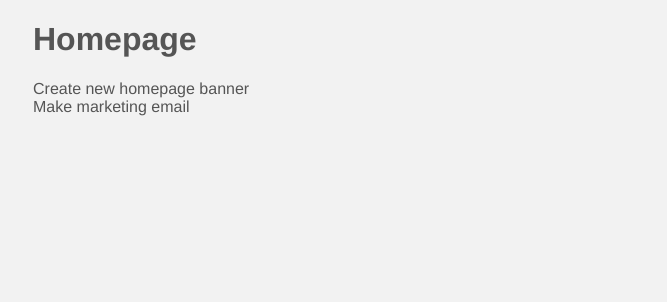
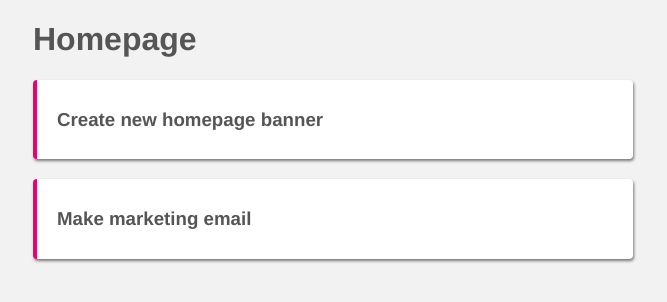
Before and after one commit to SeadSilajdzic/project-planner-vue, a Vue app: page / in a window 1280 px wide. Shown: the top 302 px of the page, without its empty margins (307-974 px from the left). Built offline with nearby package versions, Linux system fonts and the light colour scheme; data requests are answered from the project's data file.

Commit message:
single project component display

```diff
--- a/data/db.json
+++ b/data/db.json
@@ -3,13 +3,13 @@
         {
             "id": 1,
             "title": "Create new homepage banner",
-            "details": "Lorem ipsum",
+            "details": "Lorem ipsum 1",
             "complete": false
         },
         {
             "id": 2,
             "title": "Make marketing email",
-            "details": "Lorem ipsum",
+            "details": "Lorem ipsum 2",
             "complete": true
         }
     ]
--- a/src/components/SingleProject.vue
+++ b/src/components/SingleProject.vue
@@ -1,13 +1,42 @@
 <script>
 export default {
-    name: "SingleProject"
+    name: "SingleProject",
+    props: ['project'],
+    data() {
+        return {
+            showDetails: false
+        }
+    },
+    methods: {
+        toggleDetails() {
+            this.showDetails = !this.showDetails;
+        }
+    }
 }
 </script>
 
 <template>
-
+    <div class="project">
+        <div class="actions">
+            <h3 @click="toggleDetails">{{ project.title }}</h3>
+        </div>
+        <div v-if="showDetails">
+            <p>{{ project.details }}</p>
+        </div>
+    </div>
 </template>
 
 <style scoped>
+.project {
+    margin: 20px auto;
+    background: white;
+    padding: 10px 20px;
+    border-radius: 4px;
+    box-shadow: 1px 2px 3px rgba(0, 0, 0, .5);
+    border-left: 4px solid #e90074;
+}
 
+h3 {
+    cursor: pointer;
+}
 </style>
--- a/src/views/Home.vue
+++ b/src/views/Home.vue
@@ -3,16 +3,18 @@
         <h1>Homepage</h1>
         <div v-if="projects.length">
             <div v-for="project in projects" :key="project.id">
-                {{ project.title }}
+                <SingleProject :project="project"/>
             </div>
         </div>
     </div>
 </template>
 
 <script>
+import SingleProject from "@/components/SingleProject.vue";
+
 export default {
     name: 'Home',
-    components: {},
+    components: {SingleProject},
     data() {
         return {
             projects: []
```
